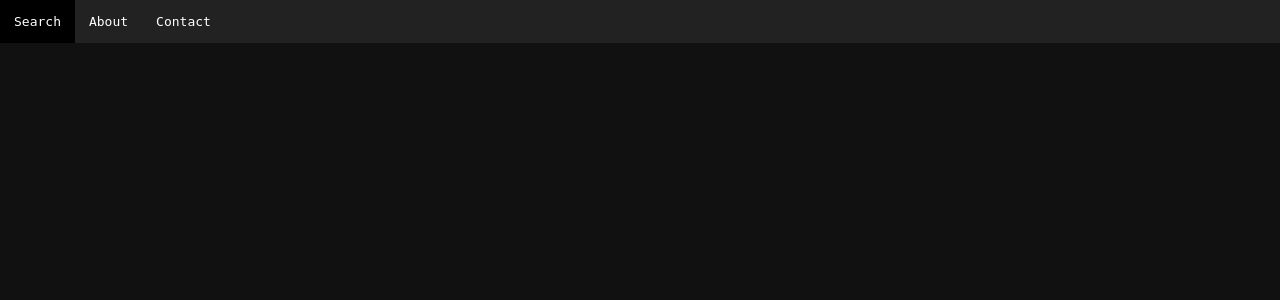
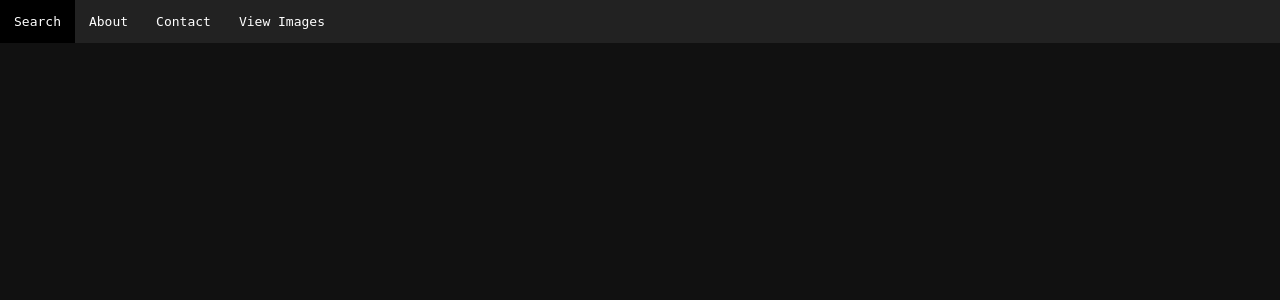
Before and after one commit to MJC598/RJI-Software-Engineering-Project, a PHP site: page / in a window 1280 px wide. Shown: the top 300 px of the page. Run offline with PHP 8.4, Linux system fonts and the light colour scheme.

Commit message:
bug fixes

```diff
--- a/ui/index.php
+++ b/ui/index.php
@@ -10,6 +10,7 @@
 		<li><a class="active" href="">Search</a></li>
 		<li><a href="">About</a></li>
 		<li><a href="">Contact</a></li>
+		<li><a href="/view_images.php">View Images</a></li>
 	    </ul>
 	    <div id="container">
 		<h1>RJI Classifier</h1>
```
